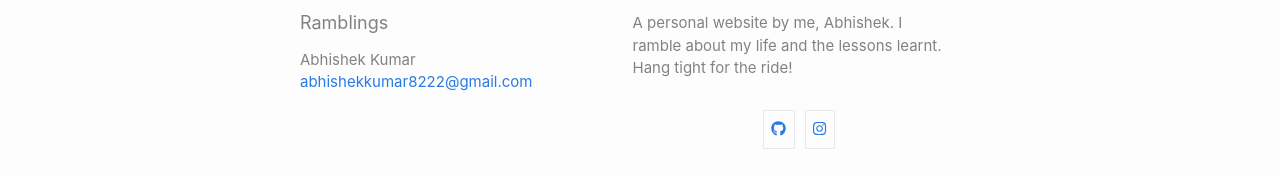
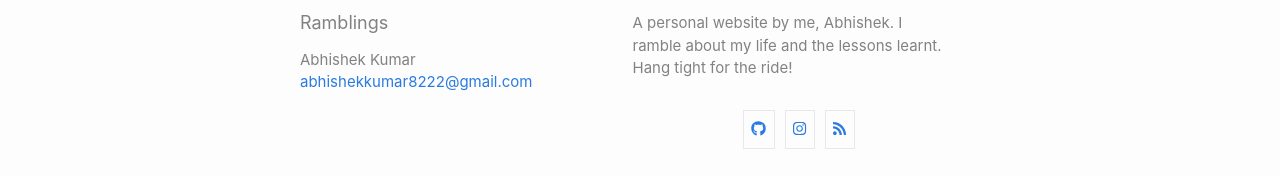
Before and after one commit to abhishekkumar2718/abhishekkumar2718.github.io, a Jekyll site: the page built from index.md, in a window 1280 px wide. Shown: the part 1086-1262 px from the top of the page. Built offline with Jekyll 4.4.1, drawn with Linux system fonts in a browser that asks for light colours; nearby versions of some CDN libraries.

```diff
--- a/Gemfile
+++ b/Gemfile
@@ -6,4 +6,5 @@ group :jekyll_plugins do
   gem "jekyll-feed", "~> 0.6"
   gem "jekyll-seo-tag"
   gem "jekyll-algolia"
+  gem 'jekyll-sitemap'
 end
--- a/_config.yml
+++ b/_config.yml
@@ -12,6 +12,7 @@ markdown: kramdown
 plugins:
   - jekyll-feed
   - jekyll-seo-tag
+  - jekyll-sitemap
 
 posts_offset: 0
 
--- a/_includes/head.html
+++ b/_includes/head.html
@@ -6,6 +6,8 @@
   <link rel="stylesheet" href="/assets/css/main.css">
   {%- seo --%}
   {%- feed_meta -%}
+
+  <link href='https://abhishekkumar2718.github.io/feed.xml' rel='alternate' type='application/atom+xml'>
 
 
   <link rel="apple-touch-icon" sizes="180x180" href="/apple-touch-icon.png">
--- a/_includes/social.html
+++ b/_includes/social.html
@@ -5,4 +5,6 @@
       <i class="fab fa-github"></i></a></li>
   <li><a href="https://instagram.com/{{ social.instagram }}" title="{{ social.instagram }}">
       <i class="fab fa-instagram"></i></a></li>
+  <li><a href="{{ site.url }}/feed.xml" title="RSS Feed">
+      <i class="fas fa-rss"></i></a></li>
 </ul>
```
Also changed, not shown: Gemfile.lock.
